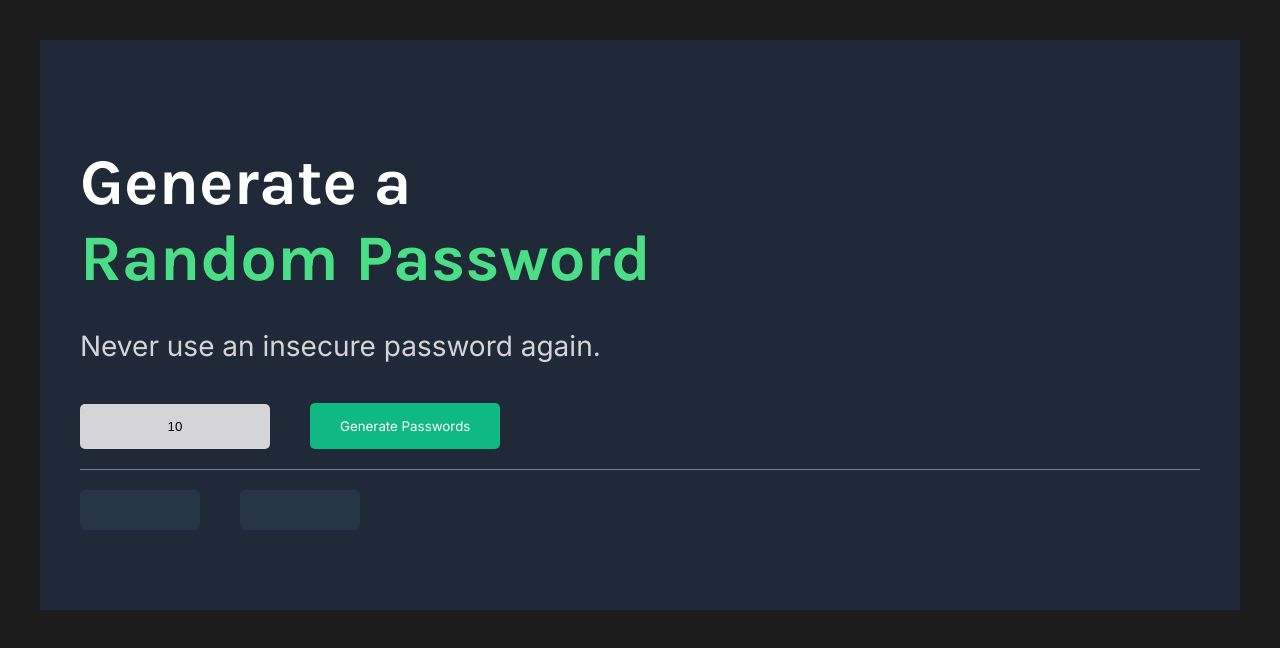
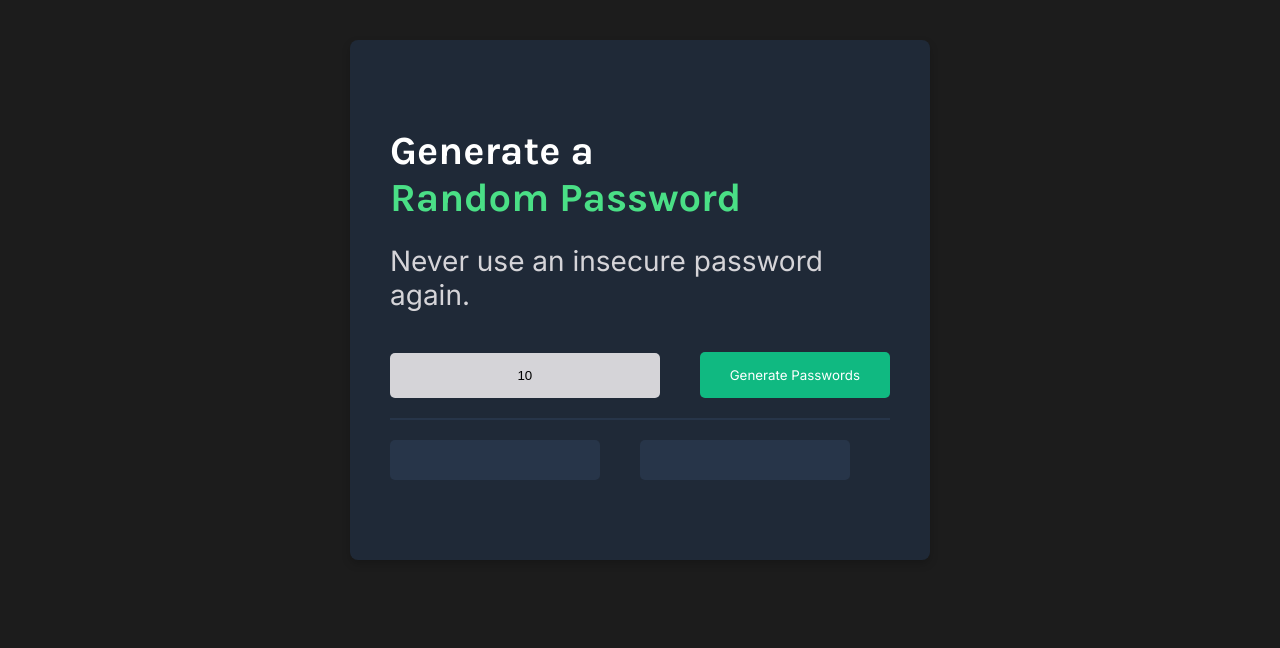
Before and after one commit to SamahTT/scrimba-front-end-path, a plain HTML site: page scrimba-password-generator/index.html in a window 1280 px wide. Drawn offline with Linux system fonts and the light colour scheme.

Commit message:
Add files via upload

```diff
--- a/scrimba-password-generator/index.html
+++ b/scrimba-password-generator/index.html
@@ -5,33 +5,21 @@
     <meta name="viewport" content="width=device-width, initial-scale=1.0">
     <title>Password Generator | Samah</title>
     <link rel="stylesheet" href="style.css">
-
     <link rel="preconnect" href="https://fonts.googleapis.com">
     <link rel="preconnect" href="https://fonts.gstatic.com" crossorigin>
-    <link href="https://fonts.googleapis.com/css2?family=Karla:ital,wght@0,200..800;1,200..800&display=swap" rel="stylesheet">
-    <link rel="preconnect" href="https://fonts.googleapis.com">
-    <link rel="preconnect" href="https://fonts.gstatic.com" crossorigin>
-    <link href="https://fonts.googleapis.com/css2?family=Inter:ital,opsz,wght@0,14..32,100..900;1,14..32,100..900&family=Karla:ital,wght@0,200..800;1,200..800&display=swap" rel="stylesheet">
+    <link href="https://fonts.googleapis.com/css2?family=Inter:wght@100..900&family=Karla:wght@200..800&display=swap" rel="stylesheet">
 </head>
 <body>
-
     <div class="card">
-        <h1>
-            Generate a
-            <span>Random Password</span>
-        </h1>
-        <h2>
-            Never use an insecure password again.
-        </h2>
+        <h1>Generate a <span>Random Password</span></h1>
+        <h2>Never use an insecure password again.</h2>
         <div class="flex-div">
             <input type="text" value="10" class="flex-item" id="password-length">
-            <button id="btn-el">
-                Generate Passwords
-            </button>
+            <button id="btn-el">Generate Passwords</button>
         </div>
         <div class="flex-div" id="output-div">
-            <div class="flex-item output"></div>
-            <div class="output"></div>
+            <div class="flex-item output" id="output-1"></div>
+            <div class="flex-item output" id="output-2"></div>
         </div>
     </div>
     <script src="script.js"></script>
--- a/scrimba-password-generator/script.js
+++ b/scrimba-password-generator/script.js
@@ -1,6 +1,7 @@
 let btnEl = document.getElementById('btn-el');
 let passLength = document.getElementById('password-length');
-let outputs = document.getElementsByClassName('output');
+let output1 = document.getElementById('output-1');
+let output2 = document.getElementById('output-2');
 const characters = ["A","B","C","D","E","F","G","H","I","J","K","L","M","N","O","P","Q","R","S","T","U","V","W",
                     "X","Y","Z","a","b","c","d","e","f","g","h","i","j","k","l","m","n","o","p","q","r","s","t","u","v","w","x",
                     "y","z", "0", "1", "2", "3", "4", "5", "6", "7", "8", "9","~","`","!","@","#","$","%","^","&","*","(",")",
@@ -9,8 +10,8 @@ const characters = ["A","B","C","D","E","F","G","H","I","J","K","L","M","N","O"
 btnEl.addEventListener('click', displayPasswords);
 
 function displayPasswords(){
-    outputs[0].textContent = generatePasswords();
-    outputs[1].textContent = generatePasswords();
+    output1.textContent = generatePasswords();
+    output2.textContent = generatePasswords();
 }
 
 function generatePasswords(){
--- a/scrimba-password-generator/style.css
+++ b/scrimba-password-generator/style.css
@@ -1,77 +1,86 @@
-body{
+body {
     margin: 0;
     padding: 40px;
     background: #1C1C1C;
-    font-family: "Inter";
+    font-family: "Inter", sans-serif;
 }
 
-.card{
+.card {
     background: #1F2937;
     padding: 60px 40px;
+    max-width: 500px;
+    margin: auto;
+    border-radius: 8px;
+    box-shadow: 0 4px 8px rgba(0, 0, 0, 0.2);
 }
 
-h1{
+h1 {
     color: white;
-    font-family: "Karla";
-    font-size: 65px;
+    font-family: "Karla", sans-serif;
+    font-size: 2.5rem;
     font-weight: 700;
+    margin-bottom: 10px;
 }
 
-h2{
+h2 {
     color: #D5D4D8;
-    font-size: 28px;
+    font-size: 1.75rem;
     font-weight: 400;
-    margin: -10px 0 40px 0;
+    margin-bottom: 40px;
 }
 
-span{
+span {
     color: #4ADF86;
     display: block;
 }
 
-.flex-div{
+.flex-div {
     display: flex;
     align-items: center;
     padding-bottom: 20px;
 }
 
-.flex-item{
+.flex-item {
     margin-right: 40px;
+    flex-grow: 1;
 }
 
-#output-div{
-    border-top: 1px solid #D5D4D880;
+#output-div {
+    border-top: 2px solid #273549;
     padding-top: 20px;
 }
 
 button {
     padding: 15px 30px;
     border-radius: 5px;
-    border: 0;
+    border: none;
     background: #10B981;
     color: white;
-    font-family: "Inter";
+    font-family: "Inter", sans-serif;
     cursor: pointer;
+    transition: background 0.3s ease;
 }
 
-input{
+button:hover {
+    background: #0f9b78;
+}
+
+input {
     background: #D5D4D8;
     width: 150px;
     padding: 15px 20px;
-    outline: 0;
-    border: 0;
+    outline: none;
+    border: none;
     border-radius: 5px;
     text-align: center;
 }
 
-.output{
-    width: 4em;
+.output {
     padding: 20px 30px;
-    outline: 0;
-    border: 0;
     border-radius: 5px;
     background-color: #273549;
     color: #4ADF86;
-    width: 60px;
     text-align: center;
+    min-width: 100px;
+    word-wrap: break-word;
 }
```
